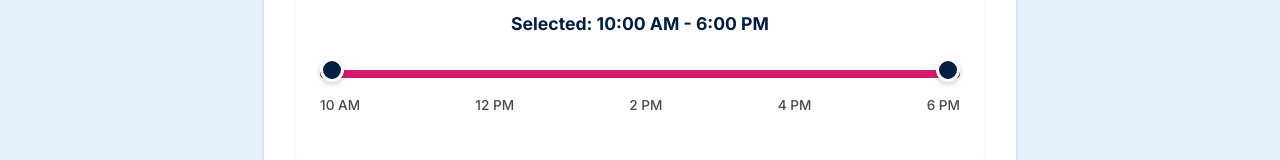
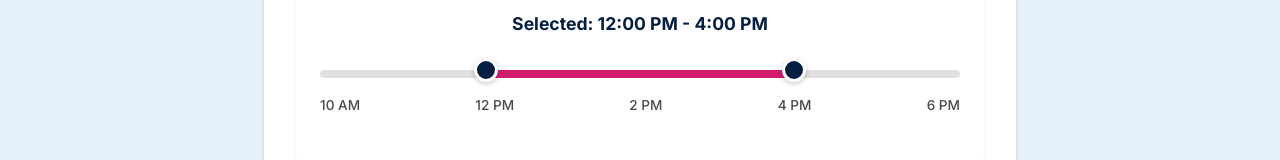
Before and after one commit to pandcbshs/pandcbshs.github.io, a plain HTML site: page index.html in a window 1280 px wide. Both pictures are taken after a click on the button "Time schedule". Shown: the part 938-1098 px from the top of the page. Drawn offline with Linux system fonts and the light colour scheme.

Commit message:
Update default slider times to be centered

```diff
--- a/index.html
+++ b/index.html
@@ -59,8 +59,8 @@
                 </div>
                 <div class="time-slider-container">
                     <div class="slider-track" id="slider-track"></div>
-                    <input type="range" min="10" max="18" step="0.5" value="10" id="slider-start">
-                    <input type="range" min="10" max="18" step="0.5" value="18" id="slider-end">
+                    <input type="range" min="10" max="18" step="0.5" value="12" id="slider-start">
+                    <input type="range" min="10" max="18" step="0.5" value="16" id="slider-end">
                     <div class="slider-labels">
                         <span>10 AM</span>
                         <span>12 PM</span>
```
